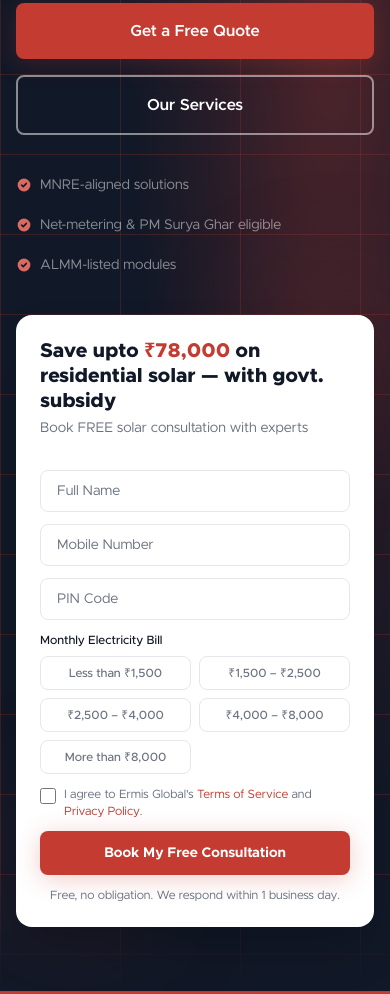
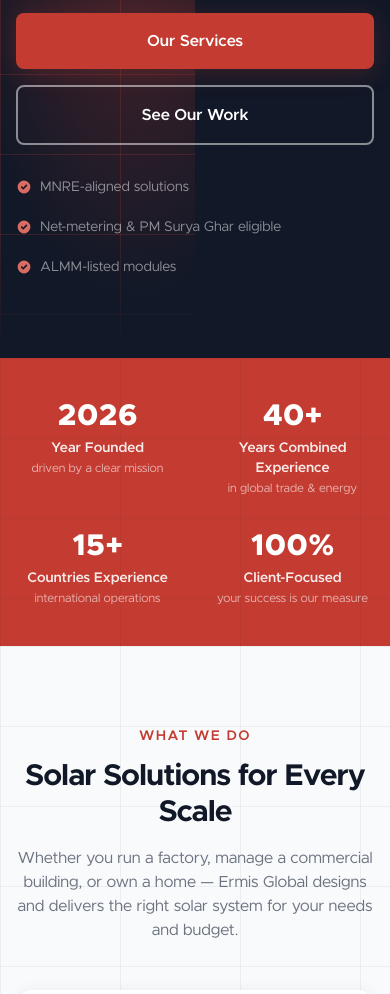
Before and after one commit to revanth-2005/emis, an Astro site: page / in a window 390 px wide. Shown: the part 471-1465 px from the top of the page. Built offline with nearby package versions, Linux system fonts and the light colour scheme; Astro itself is replaced by a stand-in of ours.

Commit message:
Separate hero form from get-a-quote; update hero CTAs
Hero left-column CTAs changed from "Get a Free Quote / Our Services" to
"Our Services / See Our Work" — since the inline lead-capture form is
already the primary action on the right panel. Keeps the two forms
purpose-distinct: hero captures quick residential leads (phone-first),
/get-a-quote handles full multi-segment enquiries.

```diff
--- a/src/components/Hero.astro
+++ b/src/components/Hero.astro
@@ -16,27 +16,18 @@ const {
 } = Astro.props;
 ---
 
-<section class="relative bg-neutral-ink overflow-hidden">
-  <!-- Solar panel pattern — panel module borders (120×80px) -->
-  <div class="absolute inset-0 pointer-events-none"
-       style="background-image: linear-gradient(rgba(196,59,49,0.22) 1.5px, transparent 1.5px), linear-gradient(90deg, rgba(196,59,49,0.22) 1.5px, transparent 1.5px); background-size: 120px 80px, 120px 80px;">
-  </div>
-  <!-- Solar panel pattern — cell subdivision (24×20px = 5×4 cells per module) -->
-  <div class="absolute inset-0 pointer-events-none"
-       style="background-image: linear-gradient(rgba(196,59,49,0.09) 0.5px, transparent 0.5px), linear-gradient(90deg, rgba(196,59,49,0.09) 0.5px, transparent 0.5px); background-size: 24px 20px, 24px 20px;">
-  </div>
-  <!-- Red glow — full-width radial so there's no hard edge -->
-  <div class="absolute inset-0 pointer-events-none"
-       style="background: radial-gradient(ellipse 70% 80% at 85% 30%, rgba(196,59,49,0.35) 0%, rgba(196,59,49,0.12) 45%, transparent 75%)">
-  </div>
-  <!-- Bottom fade -->
-  <div class="absolute bottom-0 left-0 right-0 h-32 bg-gradient-to-t from-neutral-ink to-transparent pointer-events-none"></div>
+<section class="relative bg-neutral-ink overflow-hidden flex" style="min-height: calc(100vh - 80px)">
+  <!-- Solar panel pattern — clipped to left half only -->
+  <div class="absolute inset-y-0 left-0 pointer-events-none" style="right:50%; background-image: linear-gradient(rgba(196,59,49,0.22) 1.5px, transparent 1.5px), linear-gradient(90deg, rgba(196,59,49,0.22) 1.5px, transparent 1.5px); background-size: 120px 80px, 120px 80px;"></div>
+  <div class="absolute inset-y-0 left-0 pointer-events-none" style="right:50%; background-image: linear-gradient(rgba(196,59,49,0.09) 0.5px, transparent 0.5px), linear-gradient(90deg, rgba(196,59,49,0.09) 0.5px, transparent 0.5px); background-size: 24px 20px, 24px 20px;"></div>
+  <!-- Red glow — kept to left half -->
+  <div class="absolute inset-y-0 left-0 pointer-events-none" style="right:50%; background: radial-gradient(ellipse 120% 80% at 70% 30%, rgba(196,59,49,0.40) 0%, rgba(196,59,49,0.15) 50%, transparent 80%)"></div>
+  <!-- Bottom fade — left half only -->
+  <div class="absolute bottom-0 left-0 h-32 pointer-events-none bg-gradient-to-t from-neutral-ink to-transparent" style="right:50%"></div>
 
-  <div class="relative max-w-7xl mx-auto px-4 sm:px-6 lg:px-8 py-16 md:py-20 lg:py-24">
-    <div class="lg:grid lg:grid-cols-2 lg:gap-16 items-center">
-
-      <!-- Left: copy -->
-      <div>
+  <!-- Left: hero copy — constrained width, centred in left half -->
+  <div class="relative z-10 flex-1 flex items-center py-12 px-4 sm:px-8 lg:px-12 xl:px-16">
+    <div class="max-w-lg">
       {badge && (
         <span class="inline-flex items-center gap-2 mb-6 px-3 py-1.5 rounded-full text-xs font-semibold
                      bg-brand-red/20 text-brand-light border border-brand-red/30">
@@ -44,15 +35,12 @@ const {
           {badge}
         </span>
       )}
-
       <h1 class="text-4xl sm:text-5xl lg:text-6xl font-extrabold text-white leading-tight mb-6">
         {headline}
       </h1>
-
-        <p class="text-lg md:text-xl text-white/70 leading-relaxed mb-10">
+      <p class="text-lg text-white/70 leading-relaxed mb-8">
         {subheadline}
       </p>
-
       <div class="flex flex-col sm:flex-row gap-4">
         <a href={ctaPrimary.href}
            class="inline-flex items-center justify-center gap-2 bg-brand-red text-white font-semibold
@@ -68,47 +56,36 @@ const {
           </a>
         )}
       </div>
-
-        <!-- Trust signals -->
-        <div class="mt-10 flex flex-wrap items-center gap-5 text-sm text-white/50">
+      <div class="mt-8 flex flex-wrap items-center gap-5 text-sm text-white/50">
+        {[
+          'MNRE-aligned solutions',
+          'Net-metering & PM Surya Ghar eligible',
+          'ALMM-listed modules',
+        ].map((t) => (
           <span class="flex items-center gap-2">
             <svg class="w-4 h-4 text-brand-light flex-shrink-0" fill="currentColor" viewBox="0 0 20 20">
               <path fill-rule="evenodd" d="M10 18a8 8 0 100-16 8 8 0 000 16zm3.707-9.293a1 1 0
-                00-1.414-1.414L9 10.586 7.707 9.293a1 1 0 00-1.414 1.414l2 2a1 1 0 001.414
-                0l4-4z" clip-rule="evenodd"/>
+                00-1.414-1.414L9 10.586 7.707 9.293a1 1 0 00-1.414 1.414l2 2a1 1 0 001.414 0l4-4z"
+                clip-rule="evenodd"/>
             </svg>
-            MNRE-aligned solutions
+            {t}
           </span>
-          <span class="flex items-center gap-2">
-            <svg class="w-4 h-4 text-brand-light flex-shrink-0" fill="currentColor" viewBox="0 0 20 20">
-              <path fill-rule="evenodd" d="M10 18a8 8 0 100-16 8 8 0 000 16zm3.707-9.293a1 1 0
-                00-1.414-1.414L9 10.586 7.707 9.293a1 1 0 00-1.414 1.414l2 2a1 1 0 001.414
-                0l4-4z" clip-rule="evenodd"/>
-            </svg>
-            Net-metering & PM Surya Ghar eligible
-          </span>
-          <span class="flex items-center gap-2">
-            <svg class="w-4 h-4 text-brand-light flex-shrink-0" fill="currentColor" viewBox="0 0 20 20">
-              <path fill-rule="evenodd" d="M10 18a8 8 0 100-16 8 8 0 000 16zm3.707-9.293a1 1 0
-                00-1.414-1.414L9 10.586 7.707 9.293a1 1 0 00-1.414 1.414l2 2a1 1 0 001.414
-                0l4-4z" clip-rule="evenodd"/>
-            </svg>
-            ALMM-listed modules
-          </span>
+        ))}
+      </div>
     </div>
   </div>
 
-      <!-- Right: lead capture form (desktop) / below copy (mobile) -->
-      <div class="mt-10 lg:mt-0">
-        <div class="relative">
-          <div class="absolute -top-6 -right-6 w-32 h-32 bg-brand-red/20 rounded-full blur-3xl pointer-events-none"></div>
-          <div class="absolute -bottom-6 -left-6 w-40 h-40 bg-brand-red/10 rounded-full blur-3xl pointer-events-none"></div>
+  <!-- Right: form panel — flush to scrollbar, full height -->
+  <div class="hidden lg:flex flex-col w-1/2 flex-shrink-0 relative z-10 shadow-[-12px_0_40px_rgba(0,0,0,0.3)]" style="background: linear-gradient(160deg, #ffffff 0%, #fdf1f0 100%)">
 
-          <div id="hero-form-wrap" class="relative bg-white rounded-2xl p-6 shadow-2xl">
-            <p class="text-xl font-extrabold text-neutral-ink leading-tight">
-              Save upto <span class="text-brand-red">₹78,000</span> on residential solar — with govt. subsidy
+    <!-- Red accent bar at top -->
+    <div class="h-1.5 bg-brand-red flex-shrink-0"></div>
+
+    <div id="hero-form-wrap" class="flex flex-col flex-1 px-8 xl:px-10 py-8">
+      <p class="text-2xl font-extrabold text-neutral-ink leading-snug mb-1">
+        Book a <span class="text-brand-red">FREE</span> Solar Consultation
       </p>
-            <p class="text-sm text-neutral-muted mt-1 mb-5">Book FREE solar consultation with experts</p>
+      <p class="text-sm text-neutral-muted mb-6">Save upto ₹78,000 on residential solar with govt. subsidy</p>
 
       <form
         id="hero-lead-form"
@@ -116,30 +93,21 @@ const {
         method="POST"
         data-netlify="true"
         data-netlify-honeypot="bot-field"
-              class="space-y-3"
+        class="flex flex-col flex-1 space-y-3"
       >
         <input type="hidden" name="form-name" value="hero-lead" />
         <p class="hidden"><input name="bot-field" /></p>
 
-              <input
-                name="name" type="text" required placeholder="Full Name"
-                class="hero-input"
-              />
-              <input
-                name="phone" type="tel" required placeholder="Mobile Number"
+        <input name="name" type="text" required placeholder="Full Name" class="hero-input" />
+        <input name="phone" type="tel" required placeholder="Mobile Number"
           pattern="[6-9][0-9]{9}" title="Enter a valid 10-digit Indian mobile number"
-                class="hero-input"
-              />
-              <input
-                name="pincode" type="text" required placeholder="PIN Code"
+          class="hero-input" />
+        <input name="pincode" type="text" required placeholder="PIN Code"
           pattern="[1-9][0-9]{5}" title="Enter a valid 6-digit PIN code"
-                maxlength="6"
-                class="hero-input"
-              />
+          maxlength="6" class="hero-input" />
 
-              <!-- Bill range pill selector -->
         <div>
-                <p class="text-xs font-medium text-neutral-ink mb-2">Monthly Electricity Bill</p>
+          <p class="text-sm font-bold text-neutral-ink mb-2">Monthly Electricity Bill</p>
           <div class="grid grid-cols-2 gap-2">
             {[
               { label: 'Less than ₹1,500', value: '<1500' },
@@ -149,15 +117,10 @@ const {
               { label: 'More than ₹8,000',  value: '>8000' },
             ].map((opt) => (
               <div class="relative">
-                      <input
-                        type="radio" name="monthly_bill" value={opt.value}
-                        id={`bill-${opt.value}`}
-                        class="peer sr-only"
-                      />
-                      <label
-                        for={`bill-${opt.value}`}
-                        class="bill-pill peer-checked:bg-brand-red peer-checked:text-white peer-checked:border-brand-red peer-checked:hover:bg-brand-dark peer-checked:hover:text-white"
-                      >
+                <input type="radio" name="monthly_bill" value={opt.value}
+                  id={`bill-${opt.value}`} class="peer sr-only" />
+                <label for={`bill-${opt.value}`}
+                  class="bill-pill peer-checked:bg-brand-red peer-checked:text-white peer-checked:border-brand-red peer-checked:hover:bg-brand-dark peer-checked:hover:text-white">
                   {opt.label}
                 </label>
               </div>
@@ -165,7 +128,6 @@ const {
           </div>
         </div>
 
-              <!-- Consent -->
         <label class="flex items-start gap-2 cursor-pointer">
           <input type="checkbox" name="consent" required
             class="mt-0.5 w-4 h-4 flex-shrink-0 accent-brand-red" />
@@ -177,42 +139,42 @@ const {
           </span>
         </label>
 
+        <div class="mt-auto pt-2">
           <button type="submit"
-                class="w-full bg-brand-red text-white font-bold text-sm py-3 rounded-lg
+            class="w-full bg-brand-red text-white font-extrabold text-base py-4 rounded-xl
                    hover:bg-brand-dark transition-colors duration-200 shadow-cta">
-                Book My Free Consultation
+            Book My FREE Consultation →
           </button>
-              <p class="text-xs text-center text-neutral-muted">Free, no obligation. We respond within 1 business day.</p>
+          <p class="text-xs text-center text-neutral-muted mt-2">Free, no obligation. We respond within 1 business day.</p>
+        </div>
       </form>
     </div>
 
-          <!-- Success state (hidden until form submits) -->
-          <div id="hero-form-success" class="hidden relative bg-white rounded-2xl p-8 shadow-2xl text-center">
-            <div class="w-14 h-14 rounded-full bg-green-100 flex items-center justify-center mx-auto mb-4">
-              <svg class="w-7 h-7 text-green-600" fill="none" stroke="currentColor" viewBox="0 0 24 24">
+    <!-- Success state -->
+    <div id="hero-form-success" class="hidden flex-1 flex flex-col items-center justify-center px-10 text-center">
+      <div class="w-16 h-16 rounded-full bg-green-100 flex items-center justify-center mx-auto mb-4">
+        <svg class="w-8 h-8 text-green-600" fill="none" stroke="currentColor" viewBox="0 0 24 24">
           <path stroke-linecap="round" stroke-linejoin="round" stroke-width="2" d="M5 13l4 4L19 7"/>
         </svg>
       </div>
-            <p class="text-lg font-extrabold text-neutral-ink mb-2">You're booked!</p>
-            <p class="text-sm text-neutral-muted leading-relaxed">
+      <p class="text-2xl font-extrabold text-neutral-ink mb-2">You're booked!</p>
+      <p class="text-base text-neutral-muted leading-relaxed">
         Our solar expert will call you within 1 business day to schedule your free consultation.
       </p>
     </div>
-        </div>
+
   </div>
 
-    </div>
-  </div>
 </section>
 
 <style>
   .hero-input {
-    @apply w-full px-4 py-2.5 border border-neutral-rule rounded-lg text-sm
+    @apply w-full px-4 py-3 border border-neutral-rule rounded-xl text-base font-medium
            focus:ring-2 focus:ring-brand-red focus:border-brand-red outline-none
-           bg-white text-neutral-ink placeholder-neutral-muted;
+           bg-neutral-snow text-neutral-ink placeholder-neutral-muted;
   }
   .bill-pill {
-    @apply block w-full text-center text-xs font-medium px-2 py-2 rounded-lg border
+    @apply block w-full text-center text-sm font-semibold px-2 py-2.5 rounded-xl border
            border-neutral-rule text-neutral-muted cursor-pointer
            hover:border-brand-red hover:text-brand-red transition-colors duration-150;
   }
--- a/src/pages/index.astro
+++ b/src/pages/index.astro
@@ -69,8 +69,8 @@ const faqSchema = {
   <Hero
     headline="Powering India's Future with Clean Solar Energy"
     subheadline="Founded by professionals with 40+ years of combined international experience. We bring global expertise and local know-how to deliver end-to-end solar solutions — from site survey to 25-year O&M."
-    ctaPrimary={{ label: 'Get a Free Quote', href: '/get-a-quote' }}
-    ctaSecondary={{ label: 'Our Services', href: '/services' }}
+    ctaPrimary={{ label: 'Our Services', href: '/services' }}
+    ctaSecondary={{ label: 'See Our Work', href: '/portfolio' }}
   />
 
   <StatsBar />
```
Lines whose indentation alone changed are shown as unchanged.
